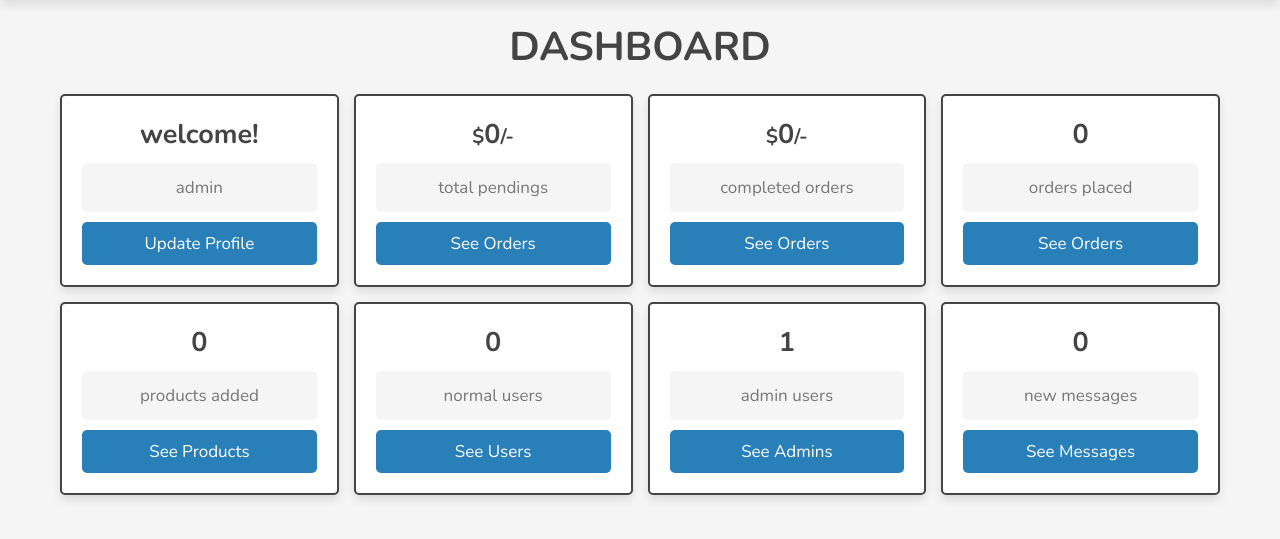
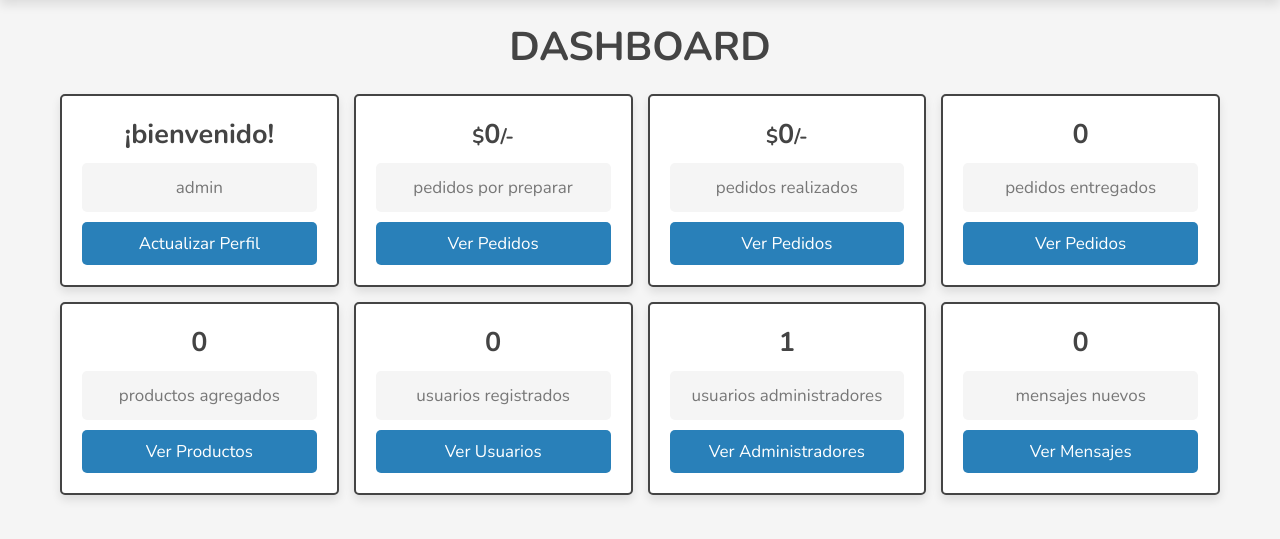
Before and after one commit to zammy-d/HappeFeet, a PHP site: page /admin/dashboard.php in a window 1280 px wide. Shown: the part 74-613 px from the top of the page. Run offline with PHP 8.4, Linux system fonts and the light colour scheme; a user stored in the database is signed in; data comes from the database, SQL or seed files in the repository; data that the repository does not hold is empty; some libraries are stand-ins or nearby versions.

Commit message:
Se finaliza panel de dashboard

```diff
--- a/admin/dashboard.php
+++ b/admin/dashboard.php
@@ -36,9 +36,9 @@ if(!isset($admin_id)){
    <div class="box-container">
 
       <div class="box">
-         <h3>welcome!</h3>
+         <h3>¡bienvenido!</h3>
          <p><?= $fetch_profile['name']; ?></p>
-         <a href="update_profile.php" class="btn">update profile</a>
+         <a href="update_profile.php" class="btn">actualizar perfil</a>
       </div>
 
       <div class="box">
@@ -53,8 +53,8 @@ if(!isset($admin_id)){
             }
          ?>
          <h3><span>$</span><?= $total_pendings; ?><span>/-</span></h3>
-         <p>total pendings</p>
-         <a href="placed_orders.php" class="btn">see orders</a>
+         <p>pedidos por preparar</p>
+         <a href="placed_orders.php" class="btn">ver pedidos</a>
       </div>
 
       <div class="box">
@@ -69,8 +69,8 @@ if(!isset($admin_id)){
             }
          ?>
          <h3><span>$</span><?= $total_completes; ?><span>/-</span></h3>
-         <p>completed orders</p>
-         <a href="placed_orders.php" class="btn">see orders</a>
+         <p>pedidos realizados</p>
+         <a href="placed_orders.php" class="btn">ver pedidos</a>
       </div>
 
       <div class="box">
@@ -80,8 +80,8 @@ if(!isset($admin_id)){
             $number_of_orders = $select_orders->rowCount()
          ?>
          <h3><?= $number_of_orders; ?></h3>
-         <p>orders placed</p>
-         <a href="placed_orders.php" class="btn">see orders</a>
+         <p>pedidos entregados</p>
+         <a href="placed_orders.php" class="btn">ver pedidos</a>
       </div>
 
       <div class="box">
@@ -91,8 +91,8 @@ if(!isset($admin_id)){
             $number_of_products = $select_products->rowCount()
          ?>
          <h3><?= $number_of_products; ?></h3>
-         <p>products added</p>
-         <a href="products.php" class="btn">see products</a>
+         <p>productos agregados</p>
+         <a href="products.php" class="btn">ver productos</a>
       </div>
 
       <div class="box">
@@ -102,8 +102,8 @@ if(!isset($admin_id)){
             $number_of_users = $select_users->rowCount()
          ?>
          <h3><?= $number_of_users; ?></h3>
-         <p>normal users</p>
-         <a href="users_accounts.php" class="btn">see users</a>
+         <p>usuarios registrados</p>
+         <a href="users_accounts.php" class="btn">ver usuarios</a>
       </div>
 
       <div class="box">
@@ -113,8 +113,8 @@ if(!isset($admin_id)){
             $number_of_admins = $select_admins->rowCount()
          ?>
          <h3><?= $number_of_admins; ?></h3>
-         <p>admin users</p>
-         <a href="admin_accounts.php" class="btn">see admins</a>
+         <p>usuarios administradores</p>
+         <a href="admin_accounts.php" class="btn">ver administradores</a>
       </div>
 
       <div class="box">
@@ -124,8 +124,8 @@ if(!isset($admin_id)){
             $number_of_messages = $select_messages->rowCount()
          ?>
          <h3><?= $number_of_messages; ?></h3>
-         <p>new messages</p>
-         <a href="messagess.php" class="btn">see messages</a>
+         <p>mensajes nuevos</p>
+         <a href="messagess.php" class="btn">ver mensajes</a>
       </div>
 
    </div>
```
